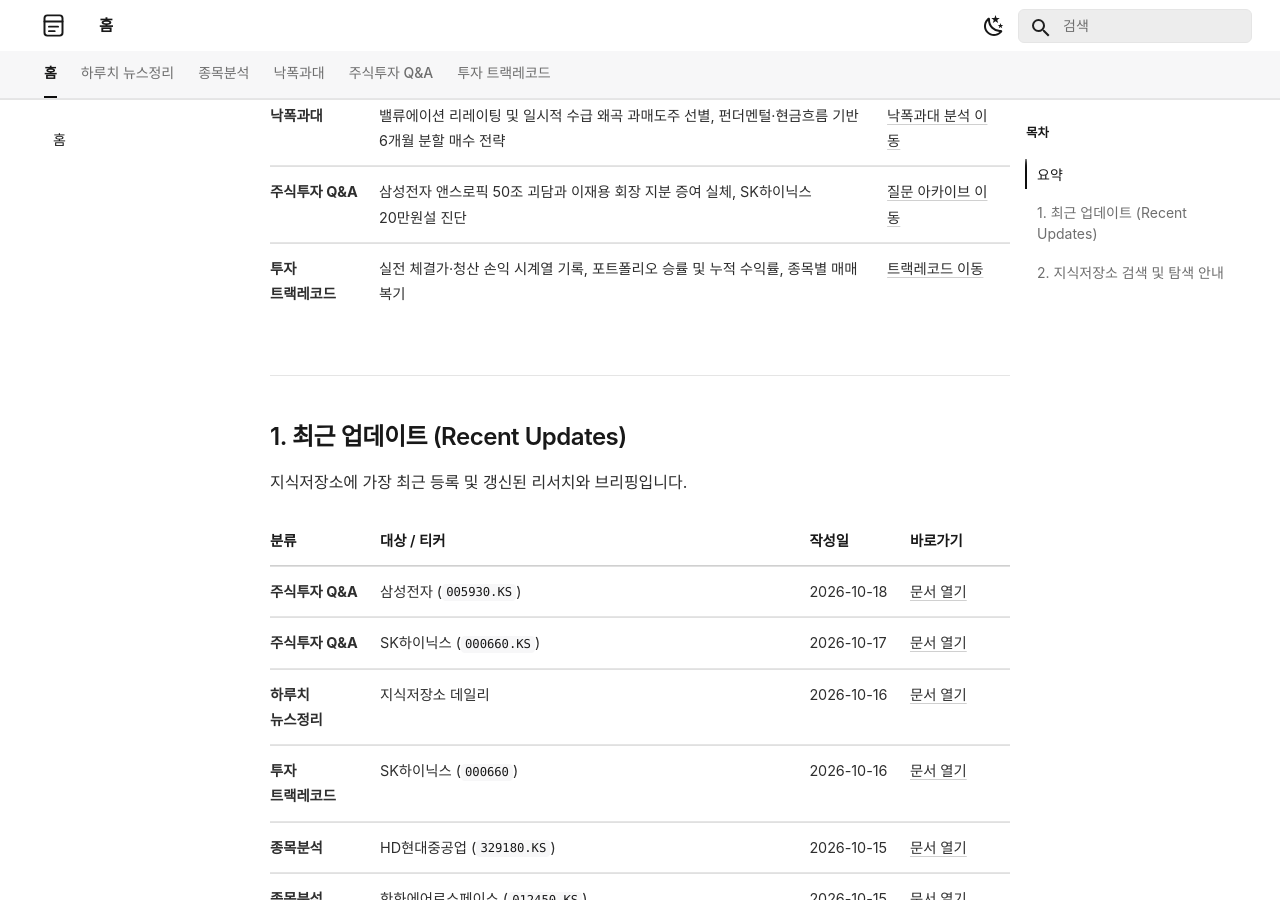
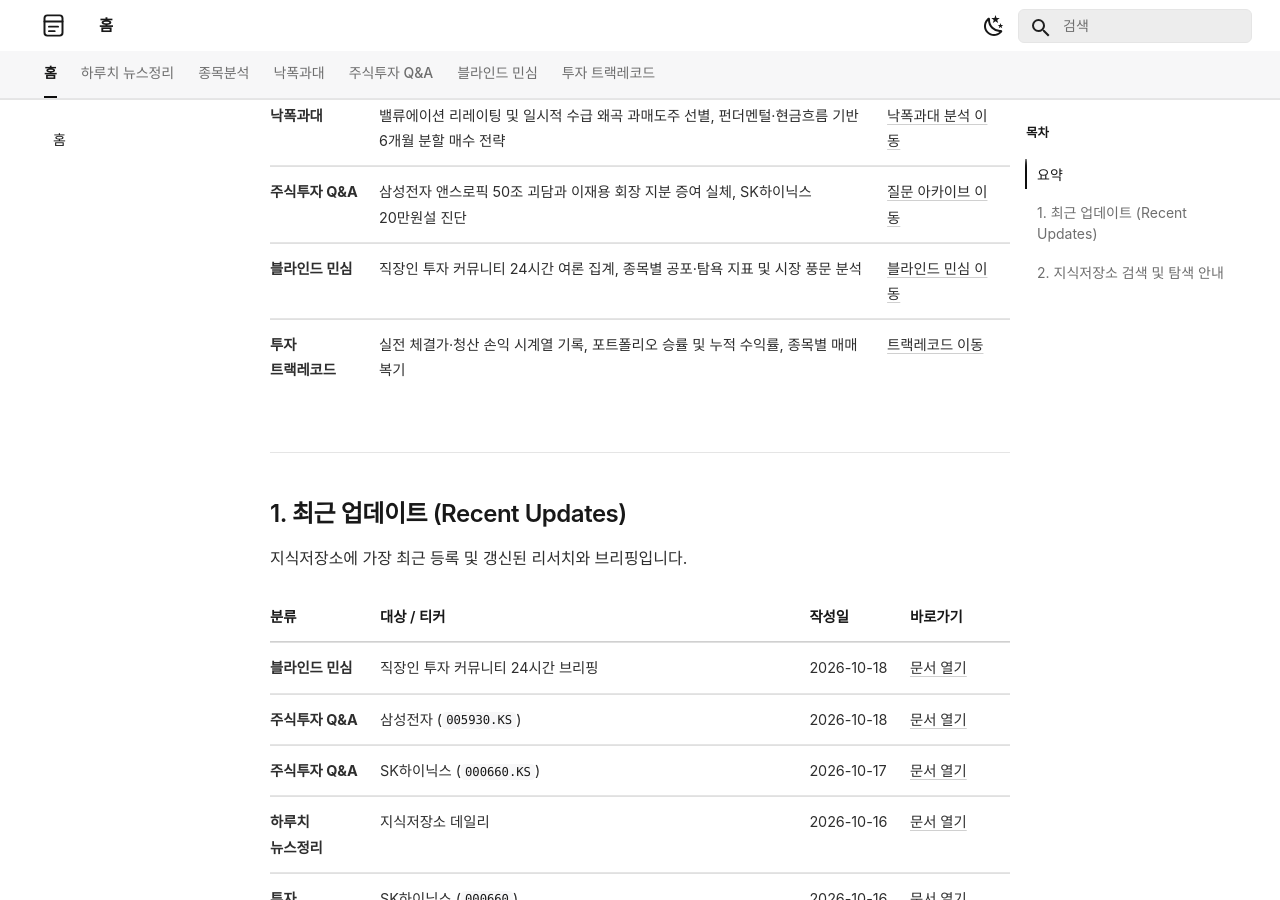
Before and after one commit to ju-sic/ju-sic.github.io, an MkDocs documentation site: the page built from docs/index.md, in a window 1280 px wide and 900 px high, scrolled down 653 px. Built offline with MkDocs 1.6.1 and Material for MkDocs 9.7.7, drawn with Linux system fonts in a browser that asks for light colours; some web fonts are replaced; a script that is not in the unit is left out.

Commit message:
2026년 10월 18일 블라인드 민심 메뉴 신설 및 여론 브리핑 배포

```diff
--- a/docs/index.md
+++ b/docs/index.md
@@ -11,7 +11,9 @@
 | **종목분석** | 분기 영업익 1조 돌파 세계 1위 조선사 반토막 급락, 수주 잔고 38조 원 K-방산 대장주 | [종목 리서치 이동](stocks/2026/10/hd-hyundai-heavy-industries.md) |
 | **낙폭과대** | 밸류에이션 리레이팅 및 일시적 수급 왜곡 과매도주 선별, 펀더멘털·현금흐름 기반 6개월 분할 매수 전략 | [낙폭과대 분석 이동](oversold/2026/09/27.md) |
 | **주식투자 Q&A** | 삼성전자 앤스로픽 50조 괴담과 이재용 회장 지분 증여 실체, SK하이닉스 20만원설 진단 | [질문 아카이브 이동](questions/2026/10/samsung-anthropic-rumor-and-stock-gift-analysis.md) |
+| **블라인드 민심** | 직장인 투자 커뮤니티 24시간 여론 집계, 종목별 공포·탐욕 지표 및 시장 풍문 분석 | [블라인드 민심 이동](blind/2026/10/18.md) |
 | **투자 트랙레코드** | 실전 체결가·청산 손익 시계열 기록, 포트폴리오 승률 및 누적 수익률, 종목별 매매 복기 | [트랙레코드 이동](records/2026/trade-track-record.md) |
+
 
 ---
 
@@ -21,6 +23,7 @@
 
 | 분류 | 대상 / 티커 | 작성일 | 바로가기 |
 | :--- | :--- | :--- | :--- |
+| **블라인드 민심** | 직장인 투자 커뮤니티 24시간 브리핑 | 2026-10-18 | [문서 열기](blind/2026/10/18.md) |
 | **주식투자 Q&A** | 삼성전자 (`005930.KS`) | 2026-10-18 | [문서 열기](questions/2026/10/samsung-anthropic-rumor-and-stock-gift-analysis.md) |
 | **주식투자 Q&A** | SK하이닉스 (`000660.KS`) | 2026-10-17 | [문서 열기](questions/2026/10/sk-hynix-dram-cycle-and-support-levels.md) |
 | **하루치 뉴스정리** | 지식저장소 데일리 | 2026-10-16 | [문서 열기](news/2026/10/16.md) |
@@ -127,6 +130,6 @@
     - 키보드의 <kbd>S</kbd>, <kbd>/</kbd>, 또는 <kbd>F</kbd> 키를 누르면 검색창이 활성화됩니다.
     - 한글 및 영문 복합 키워드(예: `AMAT`, `AGX`, `AVGO`, `반도체 조정`, `전력 인프라`, `가치평가`, `불타기`)로 문서 본문과 표, 시나리오를 즉시 검색할 수 있습니다.
 - **연도/월별 시계열 아카이브**:
-    - 상단 메뉴 탭(`하루치 뉴스정리`, `종목분석`, `낙폭과대`, `주식투자 Q&A`, `투자 트랙레코드`)을 클릭하면 좌측 사이드바에 `연도 > 월` 순으로 일관되게 계층화된 아카이브가 제공됩니다.
+    - 상단 메뉴 탭(`하루치 뉴스정리`, `종목분석`, `낙폭과대`, `주식투자 Q&A`, `블라인드 민심`, `투자 트랙레코드`)을 클릭하면 좌측 사이드바에 `연도 > 월` 순으로 일관되게 계층화된 아카이브가 제공됩니다.
 - **문서 내 목차(TOC) 추적**:
     - 개별 리포트 열람 시 우측 목차를 통해 심층 섹션으로 빠르게 이동할 수 있습니다.
--- a/mkdocs.yml
+++ b/mkdocs.yml
@@ -276,6 +276,10 @@ nav:
               - "반도체 조정 국면과 대안 섹터 투자 전략": questions/2026/09/semiconductor-vs-other-sectors.md
           - 08월:
               - "브로드컴(AVGO) 비중 확대 및 분할 매수 전략": questions/2026/08/broadcom-position-strategy.md
+  - 블라인드 민심:
+      - 2026년:
+          - 10월:
+              - "18(일)": blind/2026/10/18.md
   - 투자 트랙레코드:
       - 2026년:
           - "투자 성과": records/2026/trade-track-record.md
```
Also changed, not shown: docs/blind/2026/10/18.md (added, +75 -0 lines).
